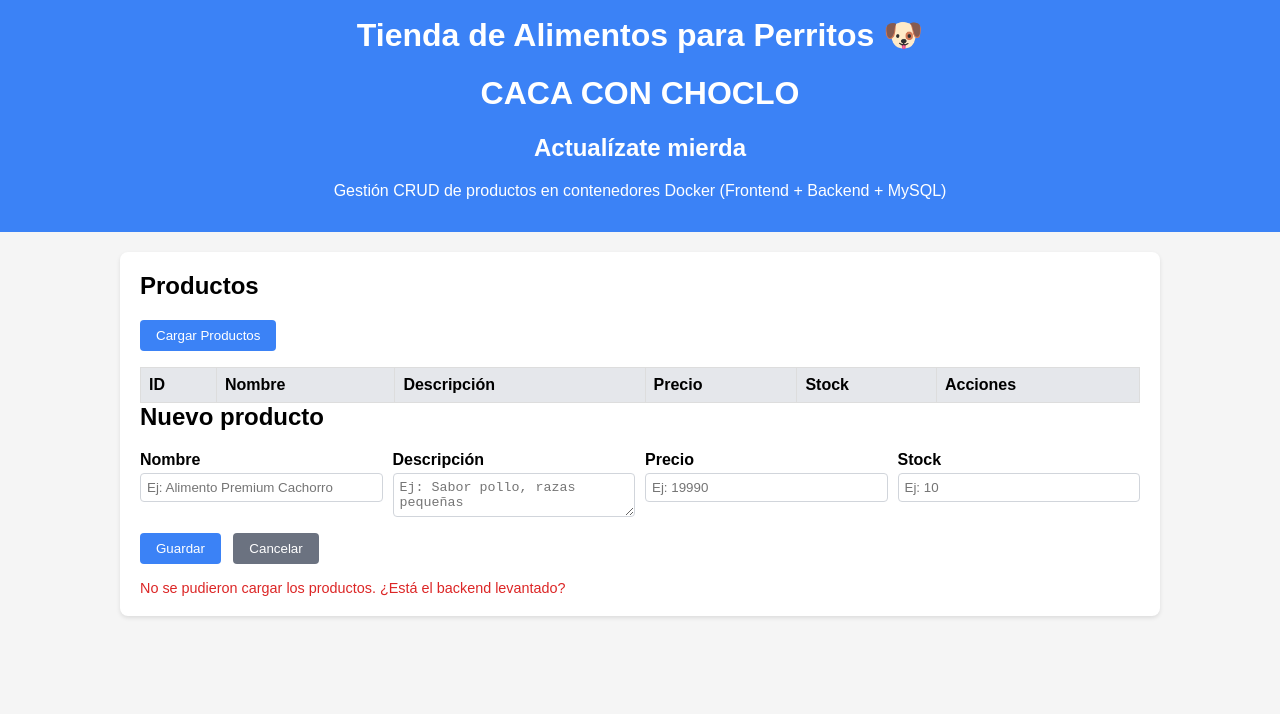
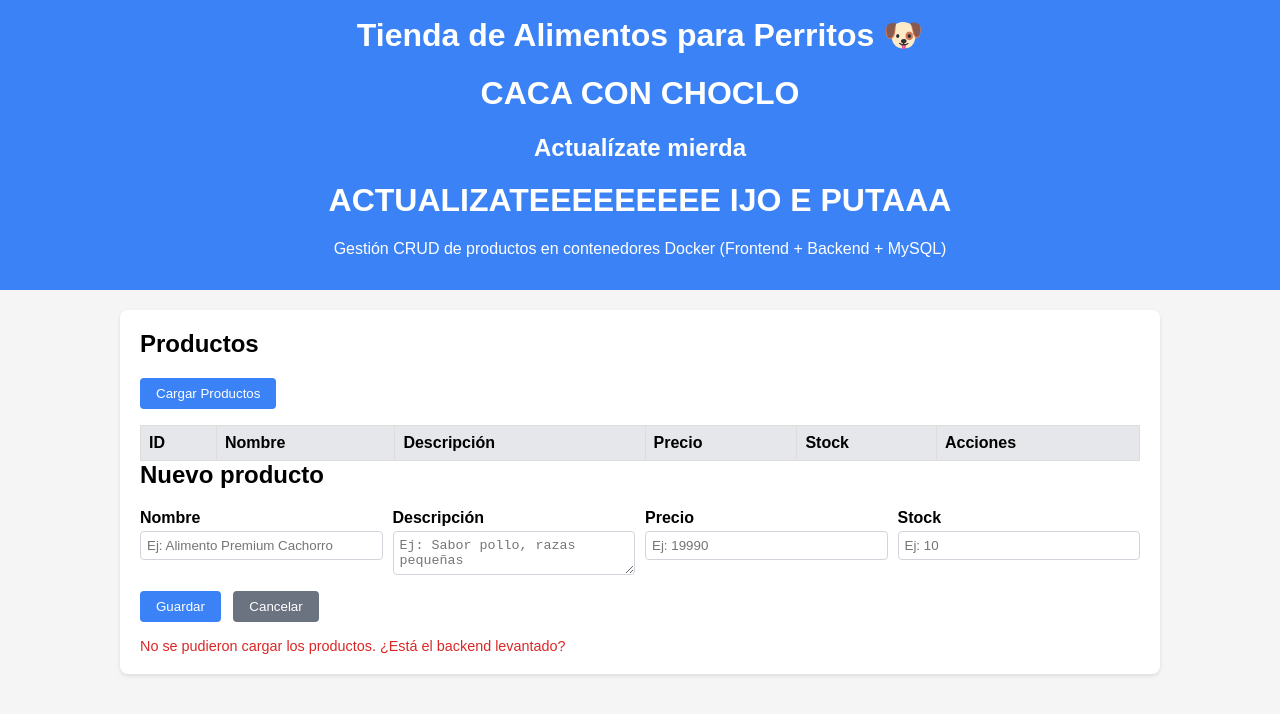
Before and after one commit to 0dr4d3kdb/proyectoperritos, a plain HTML site: page frontend/index.html in a window 1280 px wide. Drawn offline with Linux system fonts and the light colour scheme; no server answers.

Commit message:
ijo e la perra

```diff
--- a/frontend/index.html
+++ b/frontend/index.html
@@ -97,6 +97,7 @@
     <h1>Tienda de Alimentos para Perritos &#128054;</h1>
     <h1>CACA CON CHOCLO</h1>
     <h2>Actualízate mierda</h2>
+    <h1>ACTUALIZATEEEEEEEEE IJO E PUTAAA</h1>
     <p>Gestión CRUD de productos en contenedores Docker (Frontend + Backend + MySQL)</p>
   </header>
   <main>
```
